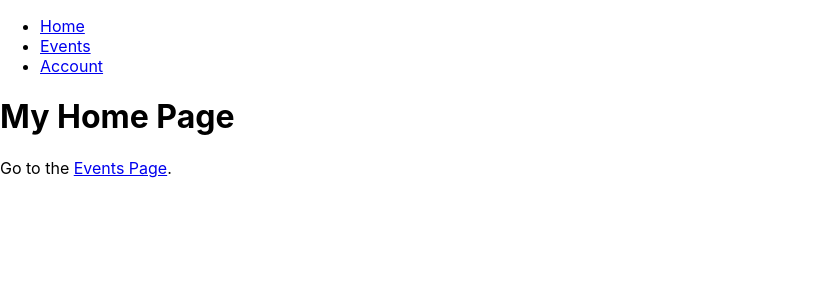
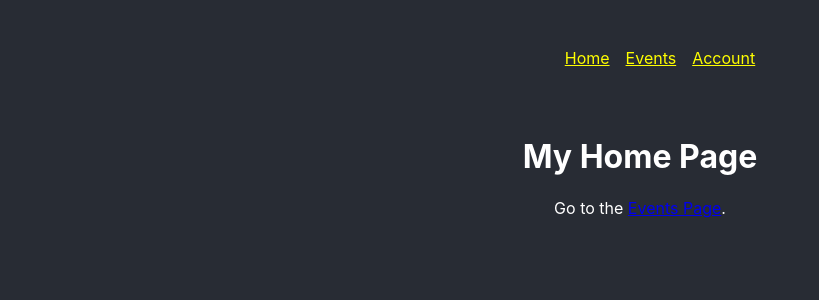
Before and after one commit to tyrawam/capstone-react, a React (Create React App) app: page / in a window 1280 px wide. Shown: the top 300 px of the page, without its empty margins (0-819 px from the left). Built offline with nearby package versions, Linux system fonts and the light colour scheme.

Commit message:
Added Error page and basic styling

```diff
--- a/src/App.js
+++ b/src/App.js
@@ -1,12 +1,13 @@
 import React from 'react';
 import { createBrowserRouter, RouterProvider } from 'react-router-dom';
-import './App.css';
+import './css/App.css';
 
 // Routes
 import RootLayout from './routes/Root';
 import HomePage from './routes/Home';
 import EventsPage from './routes/Events';
 import AccountPage from './routes/Account';
+import ErrorPage from './routes/Error';
 
 // Router to handle links to different pages
 // routes wrapped under RootLayout to enable rendering navbar on each individual page
@@ -14,13 +15,13 @@ const router = createBrowserRouter([
   {
     path: '/',
     element: <RootLayout />,
+    errorElement: <ErrorPage />,
     children: [
         { path: '/', element: <HomePage /> },
         { path: '/events', element: <EventsPage /> },
         { path: '/account', element: <AccountPage /> }
     ]
   },
-
 ]);
 
 function App() {
--- a/src/components/Navbar.js
+++ b/src/components/Navbar.js
@@ -1,10 +1,11 @@
 import { Link } from 'react-router-dom';
+import classes from '../css/Navbar.module.css';
 
 function Navbar() {
   return (
-  <header>
+  <header className={classes.header}>
     <nav>
-      <ul>
+      <ul className={classes.list}>
         <li><Link to="/">Home</Link></li>
         <li><Link to="/events">Events</Link></li>
         <li><Link to="/account">Account</Link></li>
--- a/src/App.css
+++ b/src/css/App.css
@@ -36,3 +36,8 @@
     transform: rotate(360deg);
   }
 }
+
+body {
+  background-color: #282c34;
+  color: white;
+}
--- /dev/null
+++ b/src/css/Navbar.module.css
@@ -0,0 +1,24 @@
+.header {
+    margin: auto;
+    padding: 2rem;
+    display: flex;
+    justify-content: center;
+}
+
+.list {
+    display: flex;
+    gap: 1rem;
+    list-style-type: none;
+}
+
+.list a {
+    color: yellow;
+}
+
+.list a:hover {
+    color: teal;
+}
+
+.list a:visited {
+    color:teal;
+}
--- /dev/null
+++ b/src/css/Root.module.css
@@ -0,0 +1,5 @@
+.content {
+    background-color: #282c34;
+    margin: auto;
+    text-align: center;
+}
--- /dev/null
+++ b/src/routes/Error.js
@@ -0,0 +1,16 @@
+import Navbar from '../components/Navbar';
+import { Link } from 'react-router-dom';
+import classes from '../css/Root.module.css'
+
+function ErrorPage() {
+    return(
+    <>
+        <Navbar />
+        <main className={classes.content}>
+            <h1>ERROR: Page not found!</h1>
+            <p>Go back to <Link to='/'>Home Page</Link>.</p>
+        </main>
+    </>
+)}
+
+export default ErrorPage;
--- a/src/routes/Root.js
+++ b/src/routes/Root.js
@@ -2,12 +2,13 @@
 // Enables rendering of Navbar on each route
 import { Outlet } from 'react-router-dom';
 import Navbar from '../components/Navbar.js';
+import classes from '../css/Root.module.css'
 
 function RootLayout() {
     return (
     <>
         <Navbar />
-        <main>
+        <main className={classes.content}>
             <Outlet />
         </main>
     </>
```
